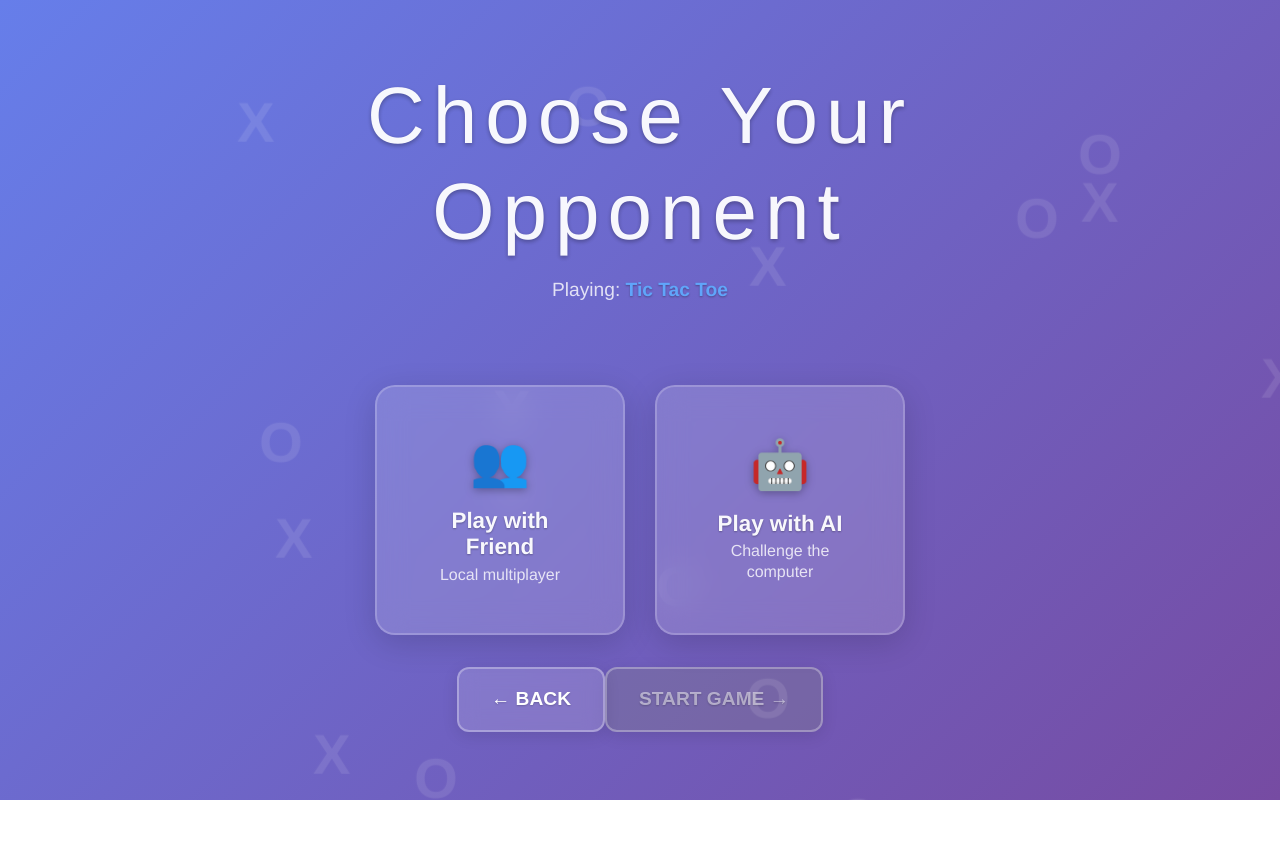
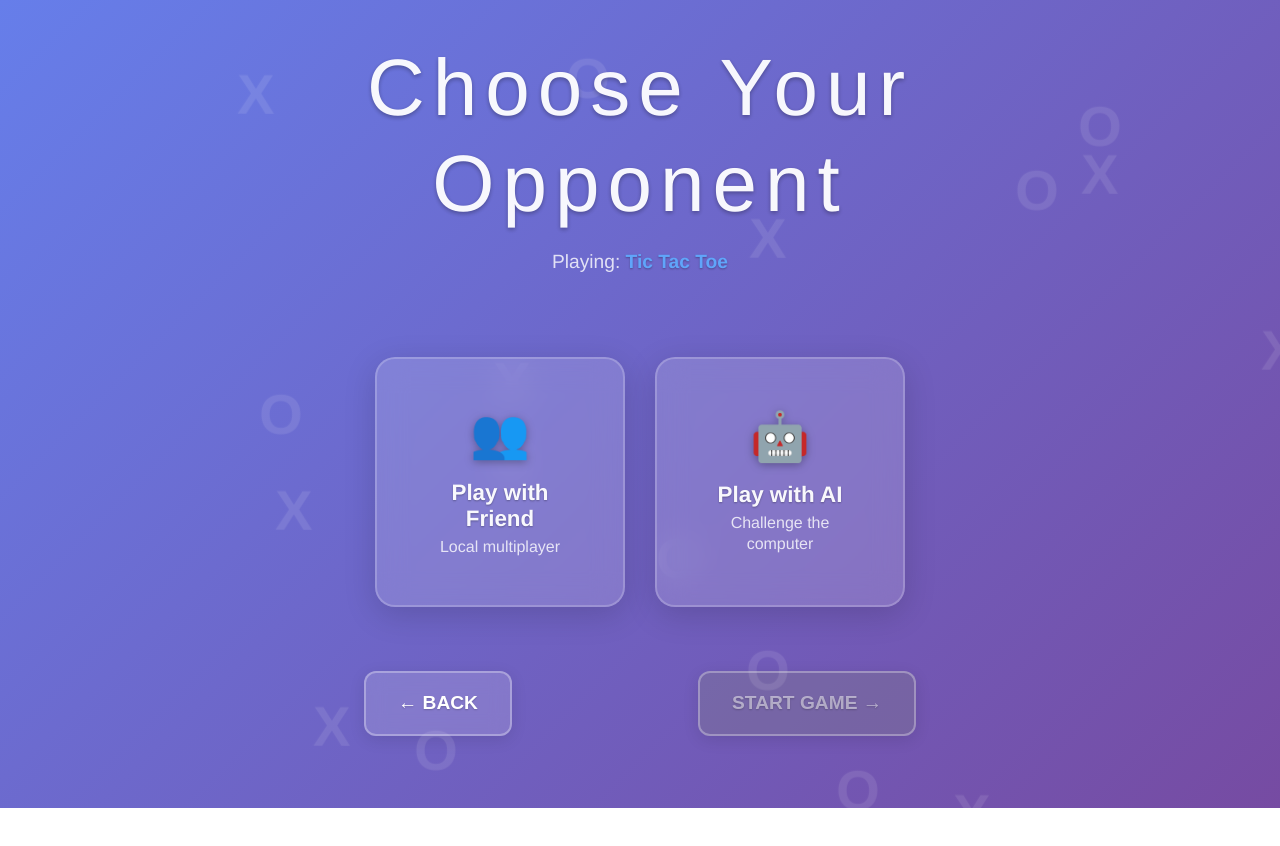
Before and after one commit to FALLEN-01/tic-tac-toe, a React (Vite) app: page /game in a window 1280 px wide. Shown: the top 846 px of the page. Built offline with nearby package versions, Linux system fonts and the light colour scheme; a web font is replaced by a local one.

Commit message:
and again

```diff
--- a/src/Game.css
+++ b/src/Game.css
@@ -590,10 +590,20 @@ body {
 }
 /* Action Buttons - More compact */
 /* Action Buttons - Fixed positioning and styling */
+
+.button-row {
+  display: flex;
+  justify-content: space-between;
+  align-items: center;
+  gap: 1rem;
+  padding: 2rem 1.5rem;
+  max-width: 600px;
+  width: 100%;
+  margin: 0 auto;
+}
+
 .back-button {
-  position: fixed;
-  bottom: 2rem;
-  left: 2rem;
+  position: relative;
   z-index: 1000;
   all: unset;
   font-family: 'Annie Use Your Telescope', sans-serif;
@@ -623,9 +633,7 @@ body {
 }
 
 .start-button {
-  position: fixed;
-  bottom: 2rem;
-  right: 2rem;
+  position: relative;
   z-index: 1000;
   all: unset;
   font-family: 'Annie Use Your Telescope', sans-serif;
```
